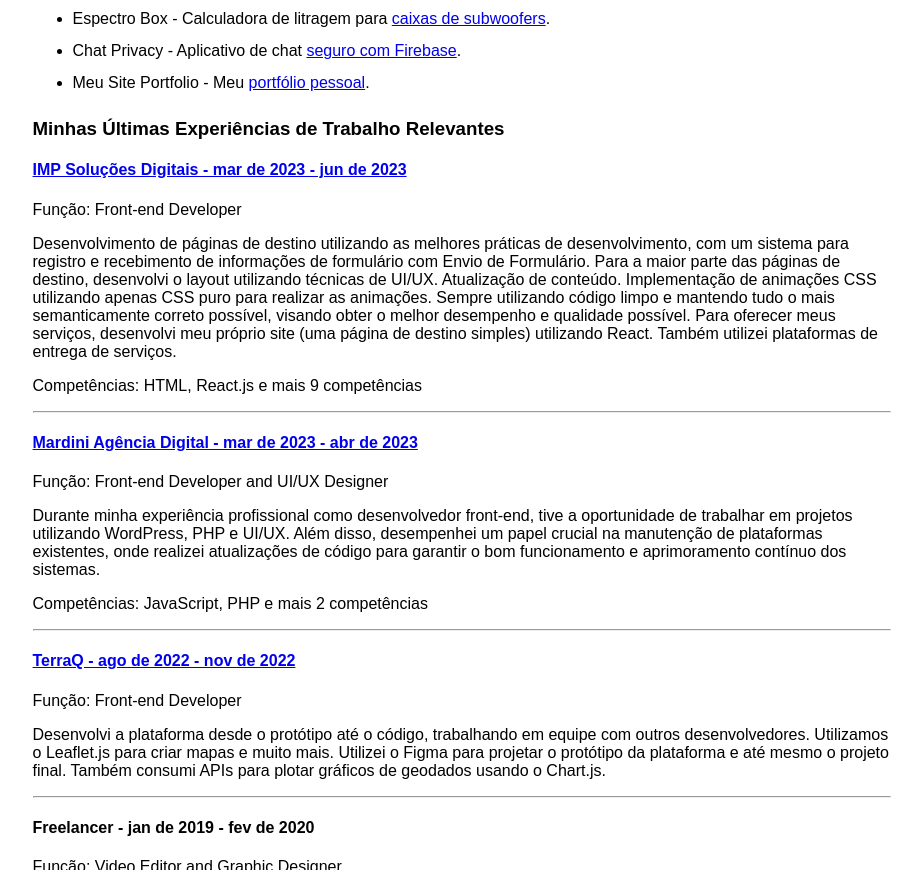
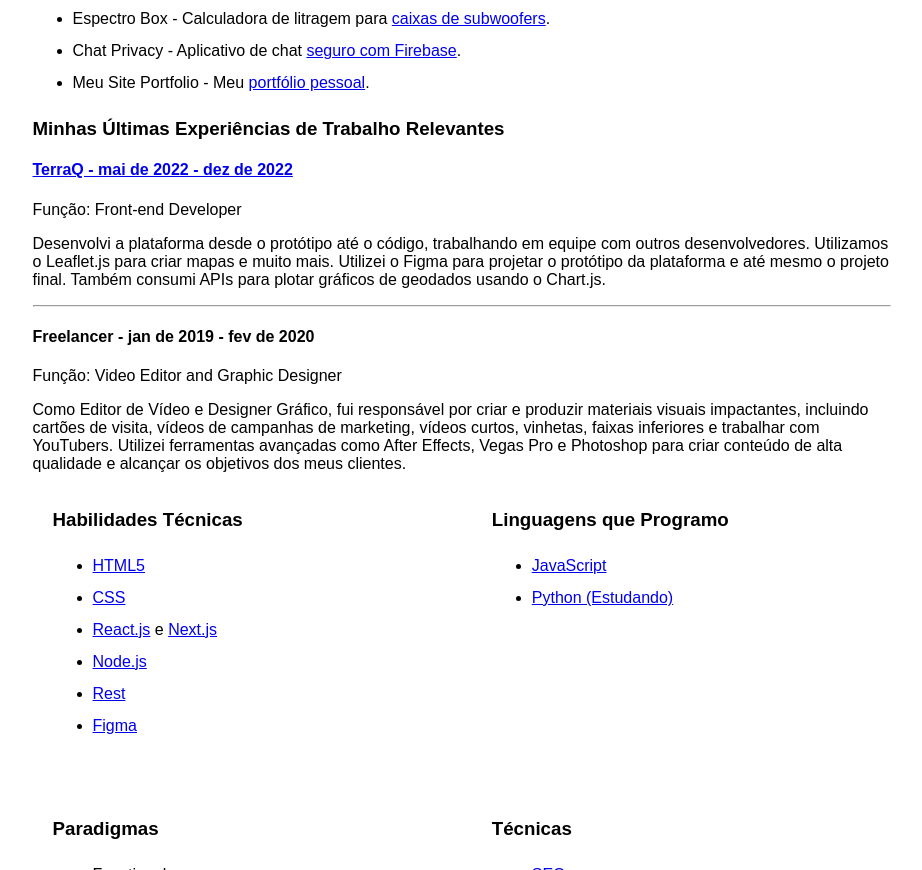
Before and after one commit to danieldoliveiradd/Daniel-CV, a plain HTML site: page index.html in a window 1280 px wide. Shown: the part 642-1512 px from the top of the page, without its empty margins (329-1251 px from the left). Drawn offline with Linux system fonts and the light colour scheme; a web font is replaced by a local one.

Commit message:
Update index.html

```diff
--- a/index.html
+++ b/index.html
@@ -125,40 +125,8 @@
                 <div>
                     <h3>Minhas Últimas Experiências de Trabalho Relevantes</h3>
                     <div>
-                        <a href="#" target="_blank">
-                            <h4>IMP Soluções Digitais - mar de 2023 - jun de 2023</h4>
-                        </a>
-
-                        <p>Função: Front-end Developer</p>
-                        <p>Desenvolvimento de páginas de destino utilizando as melhores práticas de desenvolvimento, com
-                            um sistema para registro e recebimento de informações de formulário com Envio de Formulário.
-                            Para a maior parte das páginas de destino, desenvolvi o layout utilizando técnicas de UI/UX.
-                            Atualização de conteúdo. Implementação de animações CSS utilizando apenas CSS puro para
-                            realizar as animações. Sempre utilizando código limpo e mantendo tudo o mais semanticamente
-                            correto possível, visando obter o melhor desempenho e qualidade possível. Para oferecer meus
-                            serviços, desenvolvi meu próprio site (uma página de destino simples) utilizando React.
-                            Também utilizei plataformas de entrega de serviços.</p>
-
-                        <p>Competências: HTML, React.js e mais 9 competências</p>
-
-                        <hr>
-
-                        <a href="https://mardini.com.br/" target="_blank">
-                            <h4>Mardini Agência Digital - mar de 2023 - abr de 2023</h4>
-                        </a>
-
-                        <p>Função: Front-end Developer and UI/UX Designer</p>
-                        <p>Durante minha experiência profissional como desenvolvedor front-end, tive a oportunidade de
-                            trabalhar em projetos utilizando WordPress, PHP e UI/UX. Além disso, desempenhei um papel
-                            crucial na manutenção de plataformas existentes, onde realizei atualizações de código para
-                            garantir o bom funcionamento e aprimoramento contínuo dos sistemas.</p>
-
-                        <p>Competências: JavaScript, PHP e mais 2 competências</p>
-
-                        <hr>
-
                         <a href="https://terraq.com.br/" target="_blank">
-                            <h4>TerraQ - ago de 2022 - nov de 2022</h4>
+                            <h4>TerraQ - mai de 2022 - dez de 2022</h4>
                         </a>
 
                         <p>Função: Front-end Developer</p>
```
